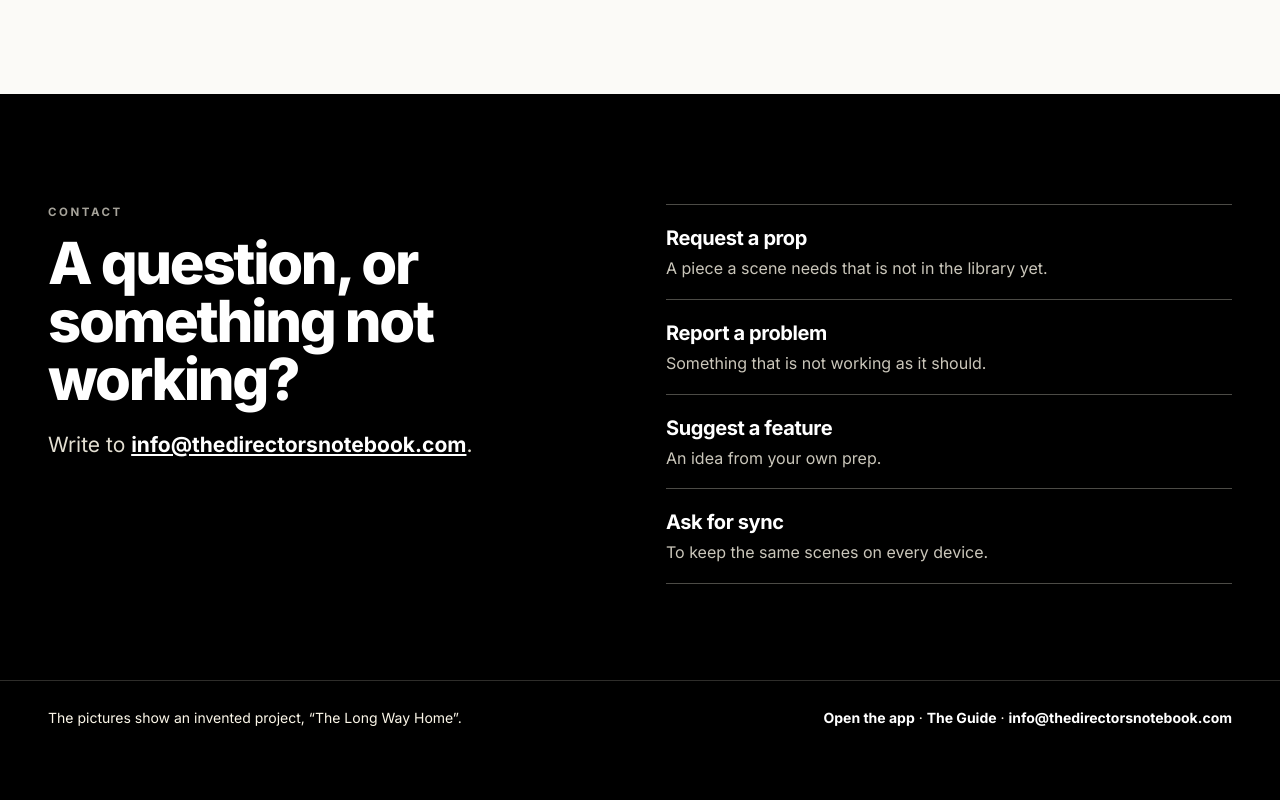
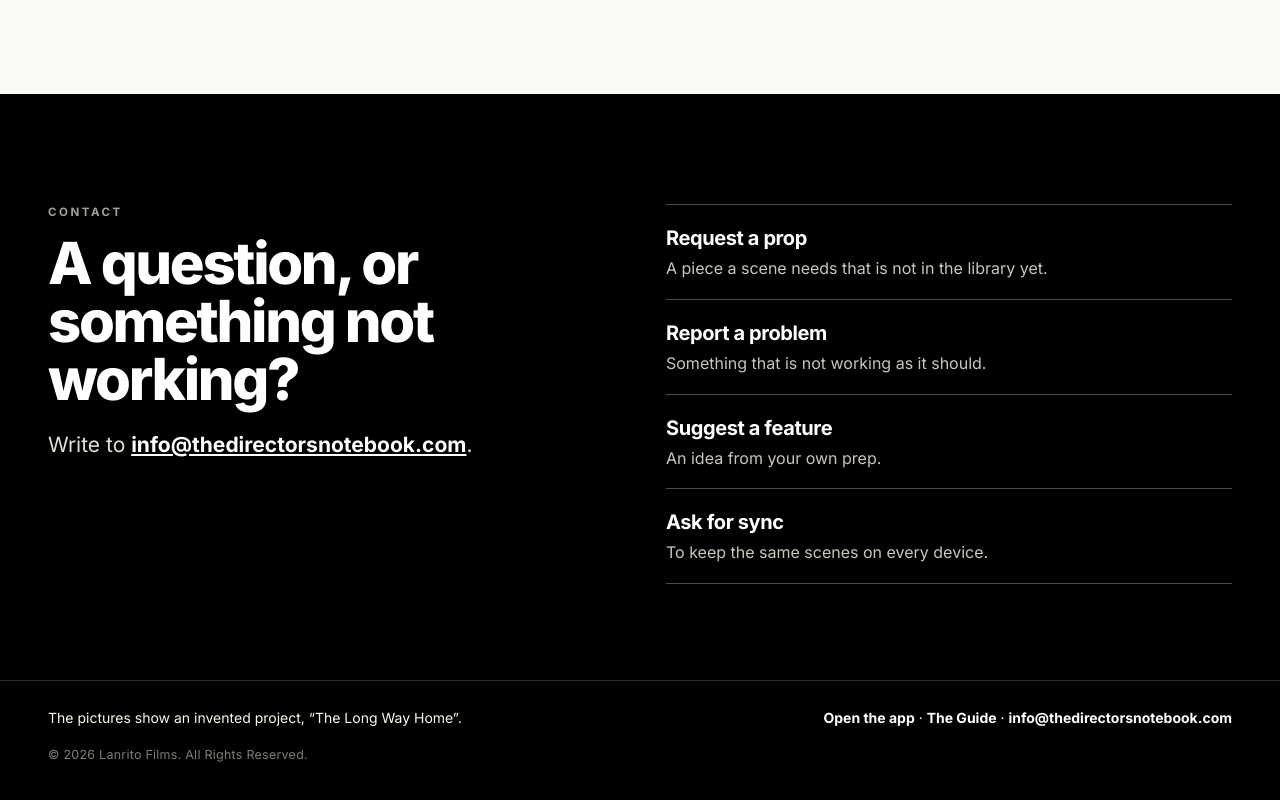
Before and after one commit to lanrito/notebook-home, a plain HTML site: page index.html in a window 1280 px wide. Shown: the part 6421-7221 px from the top of the page. Before the commit the page ends 7194 px from the top, so only its background shows below. Drawn offline with Linux system fonts and the light colour scheme.

Commit message:
Footer: © 2026 Lanrito Films. All Rights Reserved.
Co-Authored-By: Claude Fable 5.2 <noreply@anthropic.com>
Claude-Session: https://claude.ai/code/session_01SjDUHhukRgDR2et7EoCUxc

```diff
--- a/index.html
+++ b/index.html
@@ -83,7 +83,7 @@ tbody tr{border-top:1px solid #e4e0d5}td:first-child{font-weight:800;white-space
 .route{display:block;text-decoration:none;border-top:1px solid var(--rule);padding:18px 0}.route:last-child{border-bottom:1px solid var(--rule)}
 .route b{display:block;font-size:20px;letter-spacing:-.02em;color:#fff}.route span{display:block;margin-top:2px;color:rgba(252,247,233,.8);font-size:16px}
 footer{border-top:1px solid rgba(252,247,233,.18);padding:26px 0 44px;color:rgba(252,247,233,.72);font-size:14px}footer .w{display:flex;flex-wrap:wrap;justify-content:space-between;align-items:center;gap:12px 24px}
-footer a{font-weight:700;color:#fff;text-decoration:none}
+footer a{font-weight:700;color:#fff;text-decoration:none}footer .w.cr{display:block;margin-top:16px;font-size:12.5px;letter-spacing:.02em;color:rgba(252,247,233,.5)}
 :focus-visible{outline:2px solid #8fb2ff;outline-offset:3px}
 @media (max-width:700px){.tbl{overflow:visible}table{min-width:0}thead{display:none}tbody tr{display:grid;grid-template-columns:62px 1fr;padding:14px 16px}tbody tr:first-child{border-top:0}td{padding:0}td:nth-child(3){grid-column:2;margin-top:3px;font-size:15.5px}
 .band,.hero{padding-bottom:76px}.band{padding-top:76px}.maker{padding:84px 0}.head{padding:56px 0 44px}.col p{min-height:0}.sample{margin-top:52px;padding-top:30px}.sample .sp{gap:16px 12px}body{font-size:16.5px}.note{font-size:19.5px}}@media (max-width:980px){.top a.l.opt{display:none}.top{gap:8px 18px}}
@@ -174,7 +174,7 @@ footer a{font-weight:700;color:#fff;text-decoration:none}
 </div>
 </div></section>
 
-<footer class="dark"><div class="w"><span>The pictures show an invented project, “The Long Way Home”.</span><span><a href="https://app.thedirectorsnotebook.com/">Open the app</a> · <a href="https://app.thedirectorsnotebook.com/guide/">The Guide</a> · <a href="mailto:info@thedirectorsnotebook.com">info@thedirectorsnotebook.com</a></span></div></footer>
+<footer class="dark"><div class="w"><span>The pictures show an invented project, “The Long Way Home”.</span><span><a href="https://app.thedirectorsnotebook.com/">Open the app</a> · <a href="https://app.thedirectorsnotebook.com/guide/">The Guide</a> · <a href="mailto:info@thedirectorsnotebook.com">info@thedirectorsnotebook.com</a></span></div><div class="w cr">© 2026 Lanrito Films. All Rights Reserved.</div></footer>
 <dialog class="zoom" id="zoom" aria-label="Enlarged picture"><div class="zh"><b id="zt"></b><button class="zc" type="button" id="zc">Close</button></div><img id="zi" alt=""></dialog>
 <script>(()=>{
 const v=document.getElementById('film'),b=document.getElementById('pp'),bar=document.getElementById('bar'),fs=document.getElementById('fs');
```
Also changed, not shown: 404.html (+1 -1 lines).
